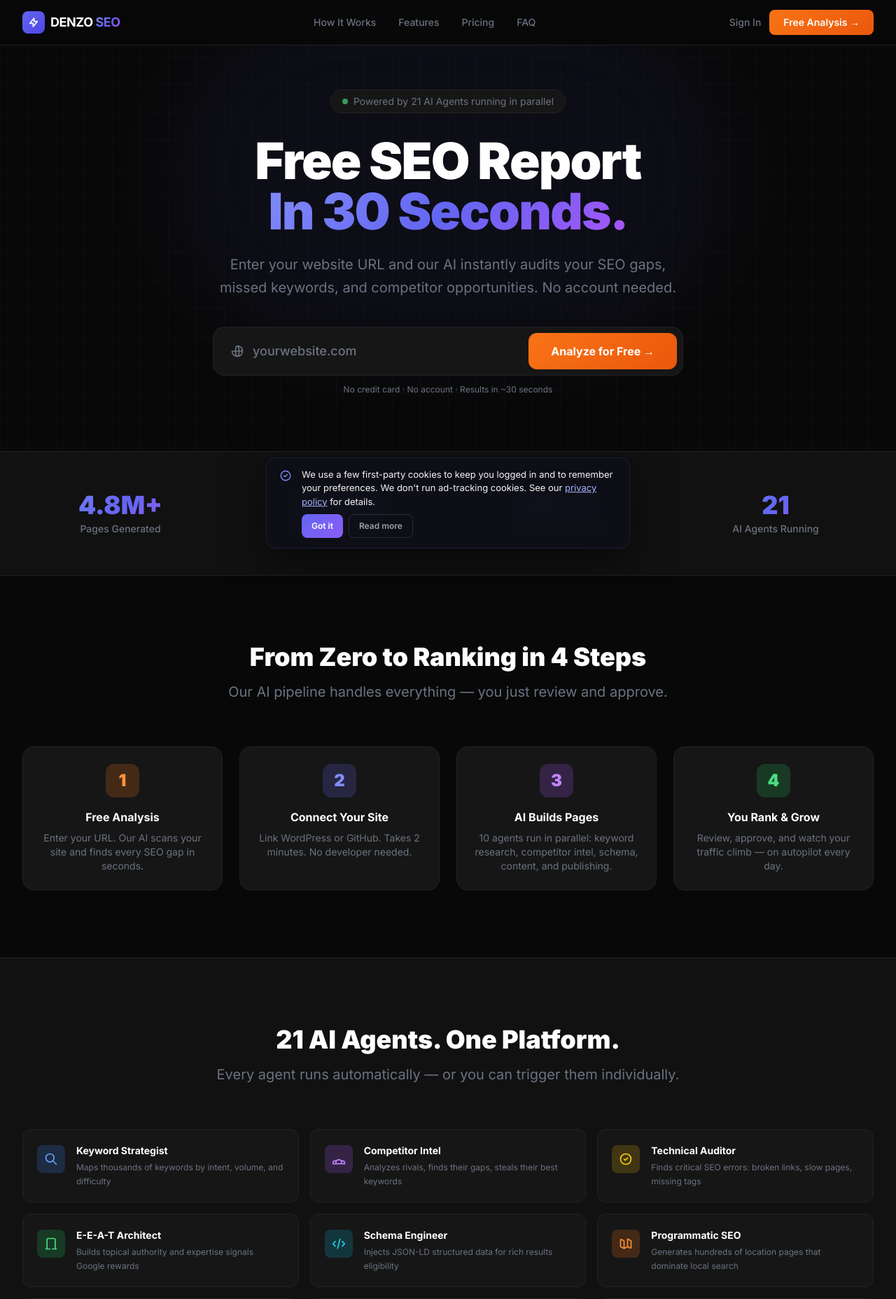
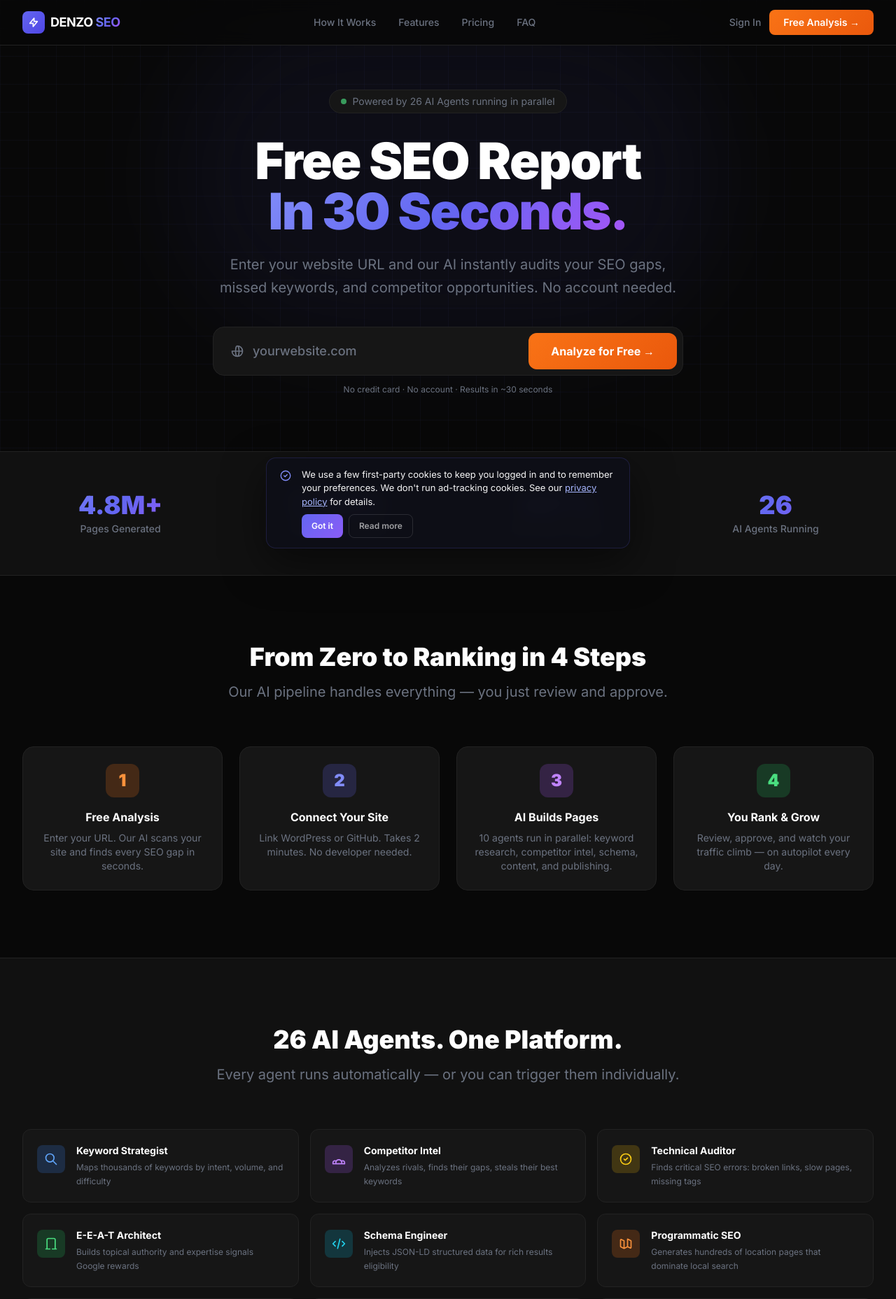
Before and after one commit to tamgo-ai/denzo-seo, a Flask app: page / in a window 1280 px wide. Shown: the top 1857 px of the page at 70% size. Run offline with Flask 3, Linux system fonts and the light colour scheme; data that the repository does not hold is empty; some libraries are stand-ins or nearby versions.

Commit message:
Backup nightly + correct agent count on landing
- scripts/backup_db.sh — VACUUM-INTO snapshot of denzo.db, gzipped,
  rotated daily/weekly. Tested against the live 25MB DB: produces a
  3.7MB gzip that restores cleanly with all 7 clients, 175 agents, 6119
  keywords intact. Pure bash, no Python dependency, safe to run with
  the Flask app live (VACUUM INTO is concurrent-safe).
- scripts/denzo-backup.service + .timer — systemd unit + nightly timer
  (03:30 with 5-minute jitter). Persistent=true catches missed runs
  after server downtime.
- scripts/install_backup_timer.sh — one-shot installer, idempotent.
  Already enabled on this server; first scheduled run is tonight.
- Logs land in /var/log/denzo-backup.log (append-only).

Side fix: landing.html still bragged about "21 AI Agents". Bumped to 26
to match the registry.

Co-Authored-By: Claude Opus 4.7 (1M context) <noreply@anthropic.com>

```diff
--- a/denzo/templates/public/landing.html
+++ b/denzo/templates/public/landing.html
@@ -84,7 +84,7 @@
   <div class="relative max-w-4xl mx-auto px-4 sm:px-6 lg:px-8 text-center">
     <div class="inline-flex items-center gap-2 bg-card border border-border rounded-full px-4 py-1.5 text-sm text-muted mb-8">
       <span class="w-2 h-2 rounded-full bg-green-400 animate-pulse"></span>
-      <span>Powered by 21 AI Agents running in parallel</span>
+      <span>Powered by 26 AI Agents running in parallel</span>
     </div>
 
     <h1 class="text-5xl sm:text-6xl lg:text-7xl font-black tracking-tight leading-[1.05] mb-6">
@@ -139,7 +139,7 @@
         <div class="text-sm text-muted font-medium">Avg Traffic Increase</div>
       </div>
       <div>
-        <div class="text-4xl font-black gradient-text mb-1 stat-value">21</div>
+        <div class="text-4xl font-black gradient-text mb-1 stat-value">26</div>
         <div class="text-sm text-muted font-medium">AI Agents Running</div>
       </div>
     </div>
@@ -190,7 +190,7 @@
 <section id="features" class="py-24 bg-surface border-y border-border">
   <div class="max-w-7xl mx-auto px-4 sm:px-6 lg:px-8">
     <div class="text-center mb-16">
-      <h2 class="text-4xl font-black text-white mb-4">21 AI Agents. One Platform.</h2>
+      <h2 class="text-4xl font-black text-white mb-4">26 AI Agents. One Platform.</h2>
       <p class="text-xl text-muted max-w-2xl mx-auto">Every agent runs automatically — or you can trigger them individually.</p>
     </div>
     <div class="grid grid-cols-1 sm:grid-cols-2 lg:grid-cols-3 gap-4">
```
Also changed, not shown: 4 other files.
